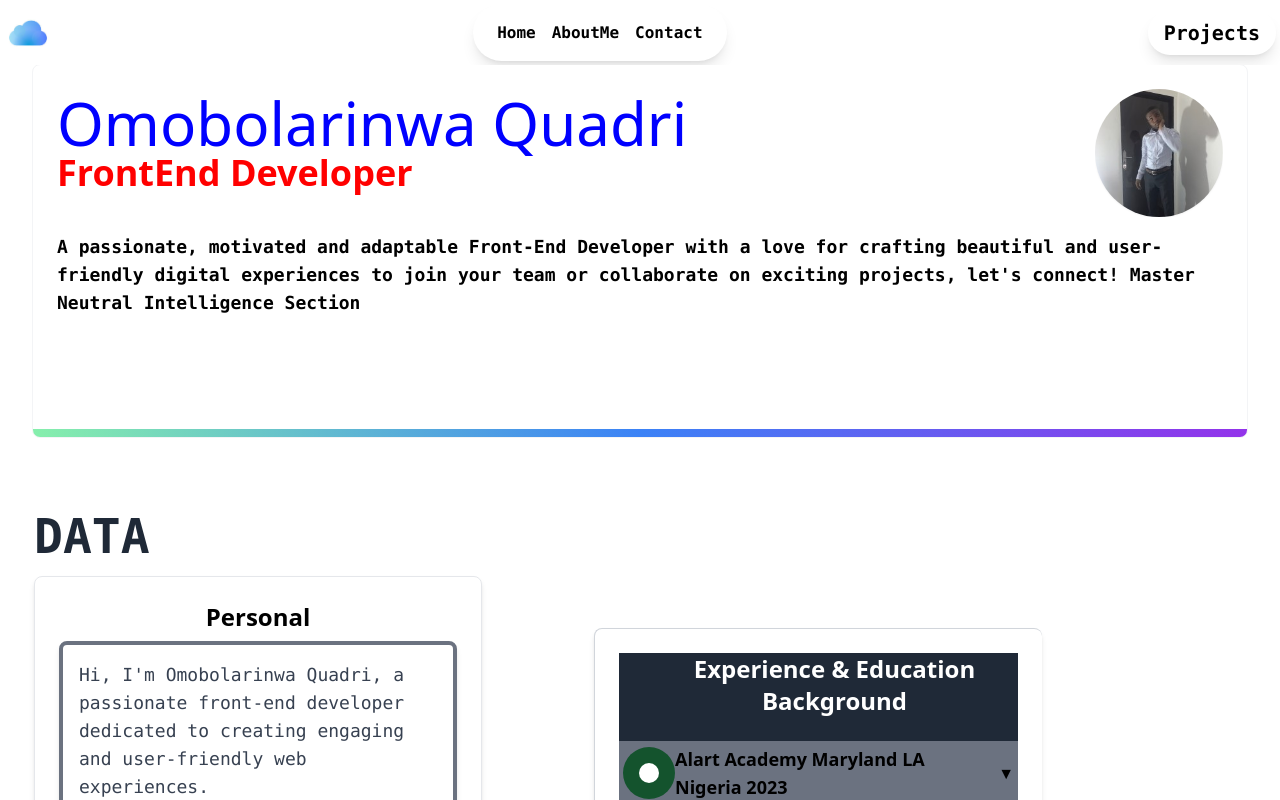
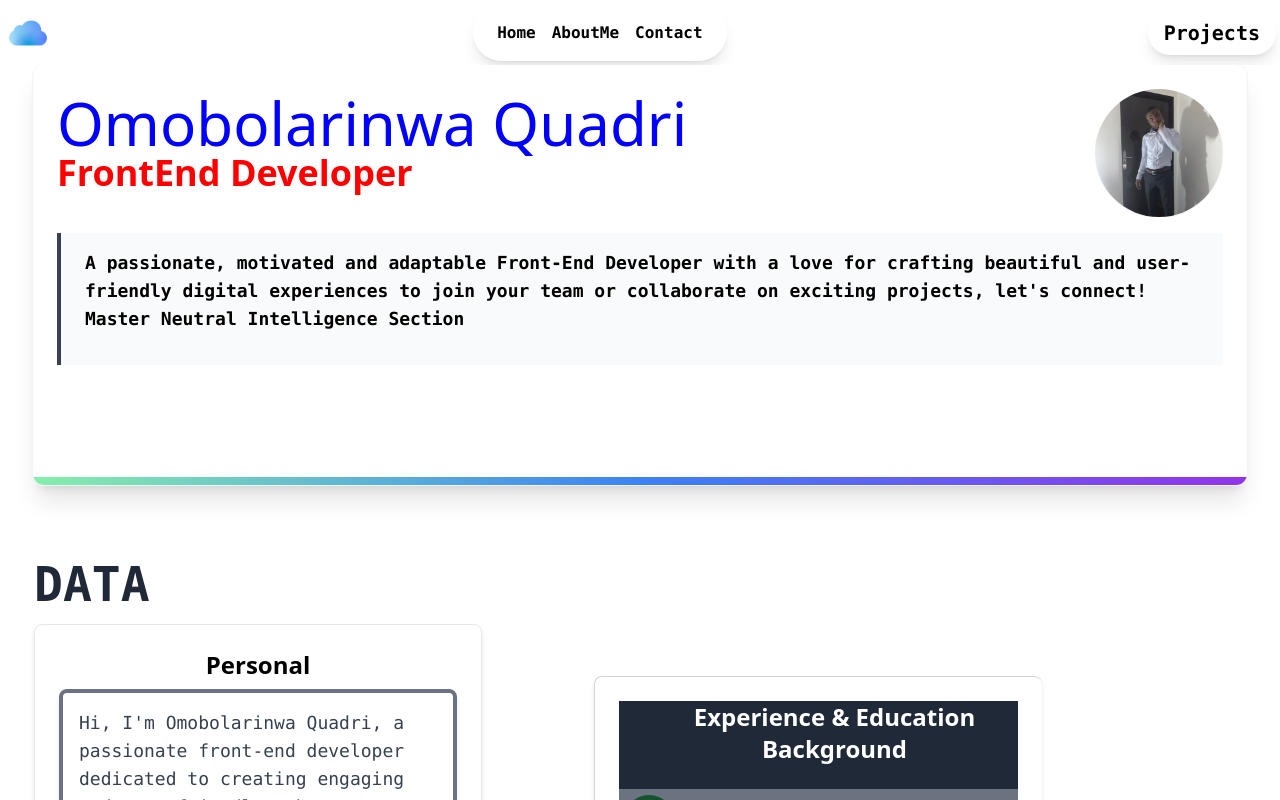
Before and after one commit to quadribola91/Portfolio0, a React (Create React App) app: page /Home in a window 1280 px wide. Shown: the top 800 px of the page. Built offline with nearby package versions, Linux system fonts and the light colour scheme.

Commit message:
Update Content.js

```diff
--- a/src/Content.js
+++ b/src/Content.js
@@ -3,11 +3,14 @@ import pic from "./ProfilePic.jpg";
 import AboutMe from "./AboutMe";
 import Contact from "./Contact";
 import ProjectsPage from "./ProjectsPage";
+import Articles from "./Articles";
+import Stories from "./Stories";
 
 export default function Content({ blog }) {
   const blogNameRef = useRef(null);
   const blogTitleRef = useRef(null);
   const projectRef = useRef(null);
+  const contentRef = useRef(null);
 
   const [theme, setTheme] = useState("light"); // Default theme is light
 
@@ -52,7 +55,15 @@ export default function Content({ blog }) {
 
     changeStyle(blogNameRef);
     changeStyle(blogTitleRef);
+    toggleVisibility();
 
+    // Apply scrolling animation to contentRef
+    const contentElement = contentRef.current;
+    if (contentElement) {
+      contentElement.style.animation = "flowingMotion 5s linear infinite";
+    }
+
+    // Toggle visibility at an interval
     const intervalId = setInterval(() => {
       toggleVisibility();
     }, 2000);
@@ -62,13 +73,29 @@ export default function Content({ blog }) {
 
   return (
     <>
+      <style>
+        {`
+          @keyframes flowingMotion {
+            0% {
+              transform: translateY(0);
+            }
+            50% {
+              transform: translateY(-20%);
+            }
+            100% {
+              transform: translateY(0);
+            }
+          }
+        `}
+      </style>
+
       <div
         className={`bg-${
           theme === "light" ? "white" : "black"
         } p-6 md:p-8 rounded-lg mb-6`}
         id="Home"
       >
-        <div className="relative block overflow-hidden rounded-lg border border-gray-100 mt-8 p-4 lg:p-6 transition-transform hover:transform-hover">
+        <div className="relative block overflow-hidden rounded-lg border border-gray-100 mt-8 p-4 lg:p-6 transition-transform hover:transform-hover hover:animate-background rounded-xl bg-gradient-to-r from-white-100 via-gray-400 to-white p-0.5 shadow-xl transition hover:bg-[length:400%_400%] hover:shadow-sm hover:[animation-duration:_4s]">
           {/* Toggle Button */}
 
           <span className="absolute inset-x-0 bottom-0 h-2 bg-gradient-to-r from-green-300 via-blue-500 to-purple-600"></span>
@@ -101,8 +128,9 @@ export default function Content({ blog }) {
             </div>
           </div>
 
-          <div className="mt-4 mb-12">
+          <div className="mt-4 mb-12 group border-s-4 border-gray-700 bg-gray-50 p-6 [&_summary::-webkit-details-marker]:hidden">
             <p
+              ref={contentRef}
               className={`text-lg text-${
                 theme === "light" ? "black" : "white"
               } font-bold font-mono hover:font-serif hover:text-${
@@ -125,6 +153,8 @@ export default function Content({ blog }) {
 
       {/* ... rest of your code ... */}
       <AboutMe />
+      <Articles />
+      <Stories />
       <ProjectsPage />
       <Contact />
     </>
```
